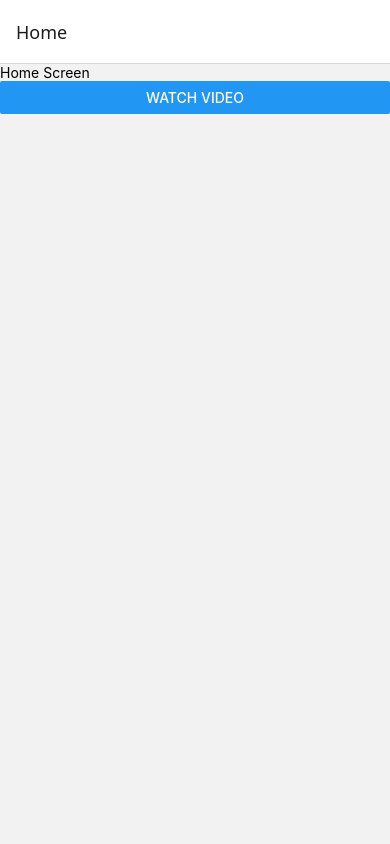
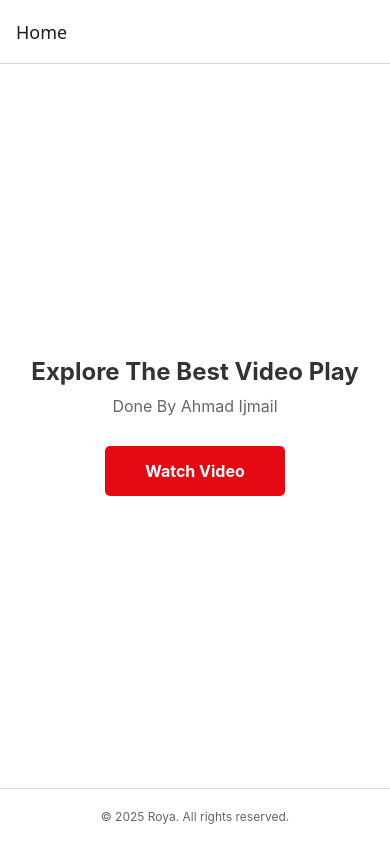
Before and after one commit to ahmadijmail/RoyaTask, a React Native app: screen /Home in a window 390 px wide. Built offline with nearby package versions, Linux system fonts and the light colour scheme.

Commit message:
feat: add some desig to home screen

```diff
--- a/src/components/video-player.tsx
+++ b/src/components/video-player.tsx
@@ -1,5 +1,5 @@
 import React from 'react';
-import {View, StyleSheet, Platform} from 'react-native';
+import {View, StyleSheet} from 'react-native';
 import Video from 'react-native-video';
 import VideoPlayerControls from './video-player-controls';
 import {AdPlayer} from './ad-player';
@@ -73,9 +73,9 @@ const styles = StyleSheet.create({
     flex: 1,
   },
   hidden: {
-    opacity: 0, // Make the video invisible
-    position: 'absolute', // Remove it from the layout flow
-    width: 0, // Set width to 0 to avoid taking up space
-    height: 0, // Set height to 0 to avoid taking up space
+    opacity: 0,
+    position: 'absolute',
+    width: 0,
+    height: 0,
   },
 });
--- a/src/screens/home-screen.tsx
+++ b/src/screens/home-screen.tsx
@@ -1,19 +1,91 @@
-import {Button, StyleSheet, Text, View} from 'react-native';
+import React from 'react';
+import { StyleSheet, View, Text, TouchableOpacity, Image, StatusBar, SafeAreaView } from 'react-native';
 
-export default function HomeScreen({navigation}) {
+export default function HomeScreen({ navigation }) {
   return (
-    <View style={styles.container}>
-      <Text>Home Screen</Text>
-      <Button
-        title="Watch Video"
-        onPress={() => navigation.push('VideoScreen')}
-      />
-    </View>
+    <SafeAreaView style={styles.container}>
+
+      <View style={styles.content}>
+        <Text style={styles.title}>Explore The Best Video Play</Text>
+        <Text style={styles.subtitle}>
+          Done By Ahmad Ijmail
+        </Text>
+        <TouchableOpacity
+          style={styles.button}
+          onPress={() => navigation.push('VideoScreen')}
+        >
+          <Text style={styles.buttonText}>Watch Video</Text>
+        </TouchableOpacity>
+      </View>
+      <View style={styles.footer}>
+        <Text style={styles.footerText}>© 2025 Roya. All rights reserved.</Text>
+      </View>
+    </SafeAreaView>
   );
 }
 
 const styles = StyleSheet.create({
   container: {
     flex: 1,
+    backgroundColor: '#fff',
+  },
+  header: {
+    alignItems: 'center',
+    padding: 20,
+    borderBottomWidth: 1,
+    borderBottomColor: '#e0e0e0',
+  },
+  logo: {
+    width: 60,
+    height: 60,
+    borderRadius: 10,
+    overflow: 'hidden',
+    resizeMode: 'cover',
+  },
+  headerText: {
+    fontSize: 18,
+    fontWeight: 'bold',
+    color: '#333',
+    marginTop: 10,
+  },
+  content: {
+    flex: 1,
+    justifyContent: 'center',
+    alignItems: 'center',
+    paddingHorizontal: 20,
+  },
+  title: {
+    fontSize: 24,
+    fontWeight: 'bold',
+    color: '#333',
+    textAlign: 'center',
+    marginBottom: 10,
+  },
+  subtitle: {
+    fontSize: 16,
+    color: '#666',
+    textAlign: 'center',
+    marginBottom: 30,
+  },
+  button: {
+    backgroundColor: '#e50914', // Roya's brand color (replace if needed)
+    paddingVertical: 15,
+    paddingHorizontal: 40,
+    borderRadius: 5,
+  },
+  buttonText: {
+    fontSize: 16,
+    fontWeight: 'bold',
+    color: '#fff',
+  },
+  footer: {
+    padding: 20,
+    borderTopWidth: 1,
+    borderTopColor: '#e0e0e0',
+    alignItems: 'center',
+  },
+  footerText: {
+    fontSize: 12,
+    color: '#666',
   },
 });
```
